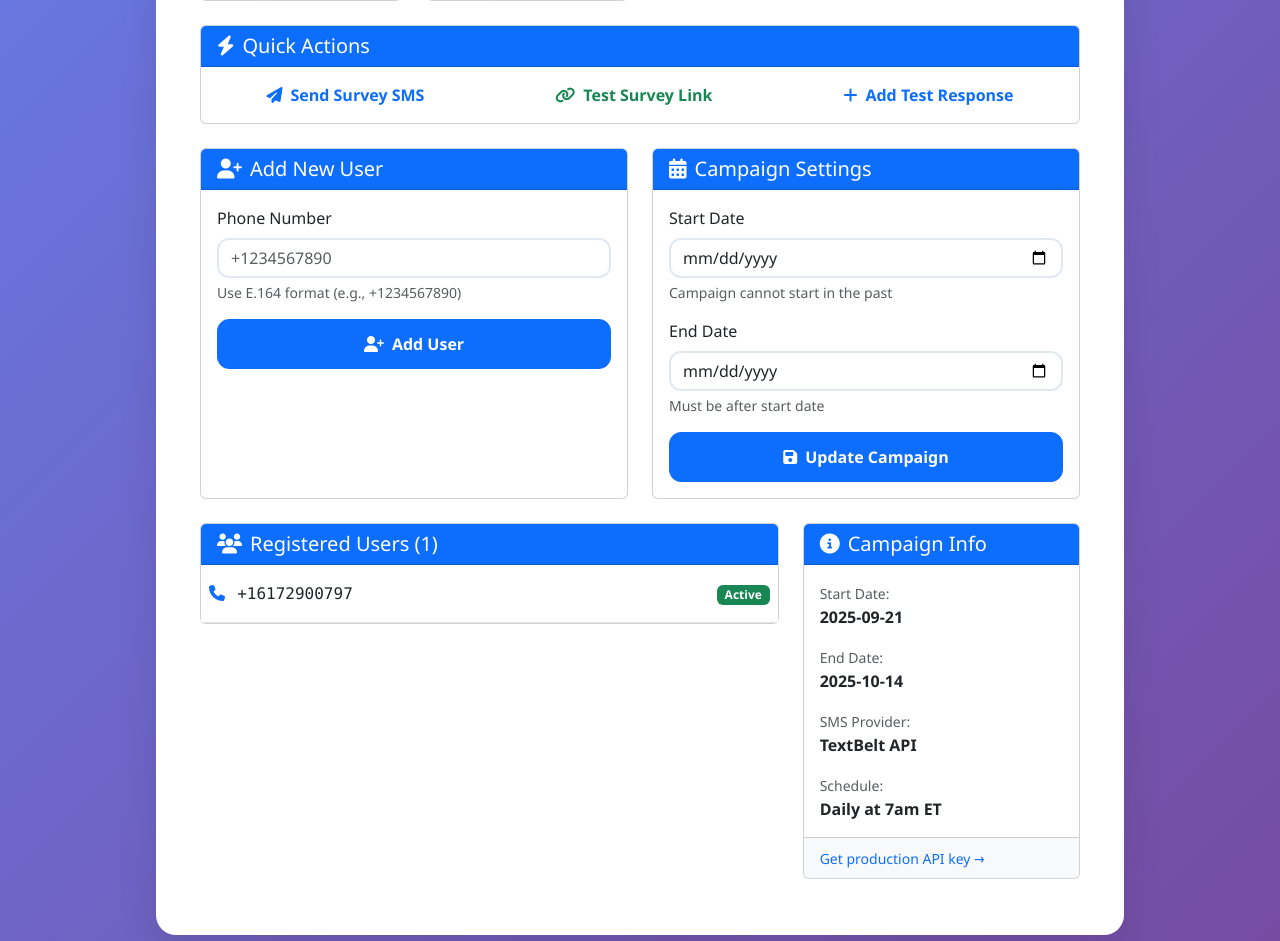
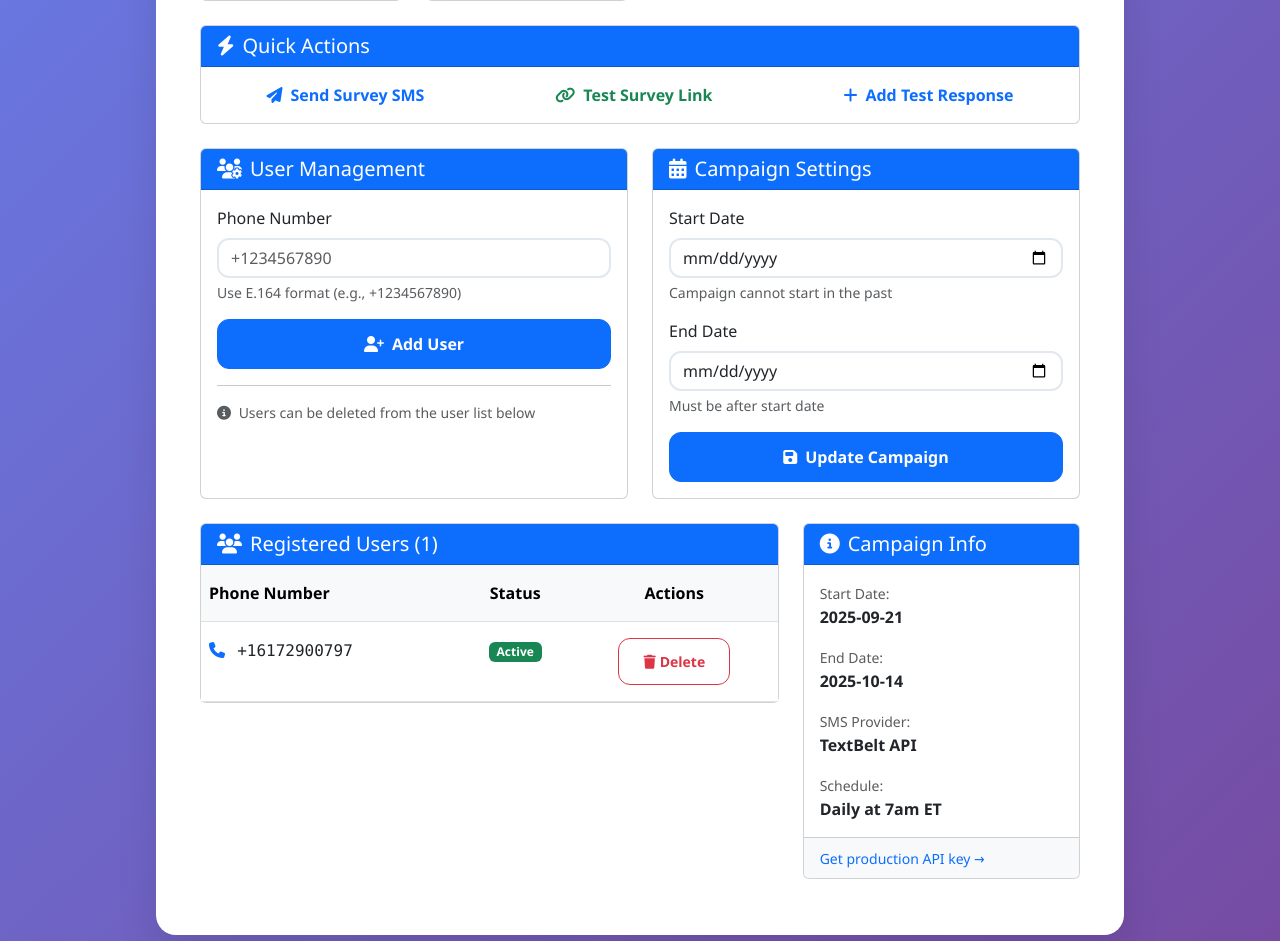
Before and after one commit to mohamedhaggag12/sms-survey-prototype, a Flask app: page /admin in a window 1280 px wide. Shown: the part 395-1336 px from the top of the page. Run offline with Flask 3, Linux system fonts and the light colour scheme; data comes from the database, SQL or seed files in the repository.

Commit message:
Add user deletion functionality and improve user management
- Added delete_user route with proper cascade deletion of responses and tokens
- Updated admin interface to 'User Management' with delete buttons
- Added confirmation dialog for user deletion with clear warning
- Enhanced user table with proper headers and action column
- Improved user experience with detailed deletion confirmation

Users can now be fully managed (create/delete) with proper data cleanup!

```diff
--- a/templates/admin.html
+++ b/templates/admin.html
@@ -208,7 +208,7 @@
             <div class="col-md-6">
                 <div class="card h-100">
                     <div class="card-header bg-primary text-white">
-                        <h5 class="mb-0"><i class="fas fa-user-plus me-2"></i>Add New User</h5>
+                        <h5 class="mb-0"><i class="fas fa-users-cog me-2"></i>User Management</h5>
                     </div>
                     <div class="card-body">
                         <form method="POST" action="/admin">
@@ -222,6 +222,13 @@
                                 <i class="fas fa-user-plus me-2"></i>Add User
                             </button>
                         </form>
+
+                        <hr class="my-3">
+
+                        <div class="text-muted small">
+                            <i class="fas fa-info-circle me-1"></i>
+                            Users can be deleted from the user list below
+                        </div>
                     </div>
                 </div>
             </div>
@@ -280,6 +287,13 @@
                         {% if users %}
                             <div class="table-responsive">
                                 <table class="table table-hover mb-0">
+                                    <thead class="table-light">
+                                        <tr>
+                                            <th class="py-3">Phone Number</th>
+                                            <th class="py-3 text-center">Status</th>
+                                            <th class="py-3 text-center">Actions</th>
+                                        </tr>
+                                    </thead>
                                     <tbody>
                                         {% for user in users %}
                                         <tr>
@@ -287,8 +301,14 @@
                                                 <i class="fas fa-phone text-primary me-2"></i>
                                                 <span class="font-monospace">{{ user[1] }}</span>
                                             </td>
-                                            <td class="py-3 text-end">
+                                            <td class="py-3 text-center">
                                                 <span class="badge bg-success">Active</span>
+                                            </td>
+                                            <td class="py-3 text-center">
+                                                <button type="button" class="btn btn-outline-danger btn-sm"
+                                                        onclick="confirmDeleteUser({{ user[0] }}, '{{ user[1] }}')">
+                                                    <i class="fas fa-trash me-1"></i>Delete
+                                                </button>
                                             </td>
                                         </tr>
                                         {% endfor %}
```
